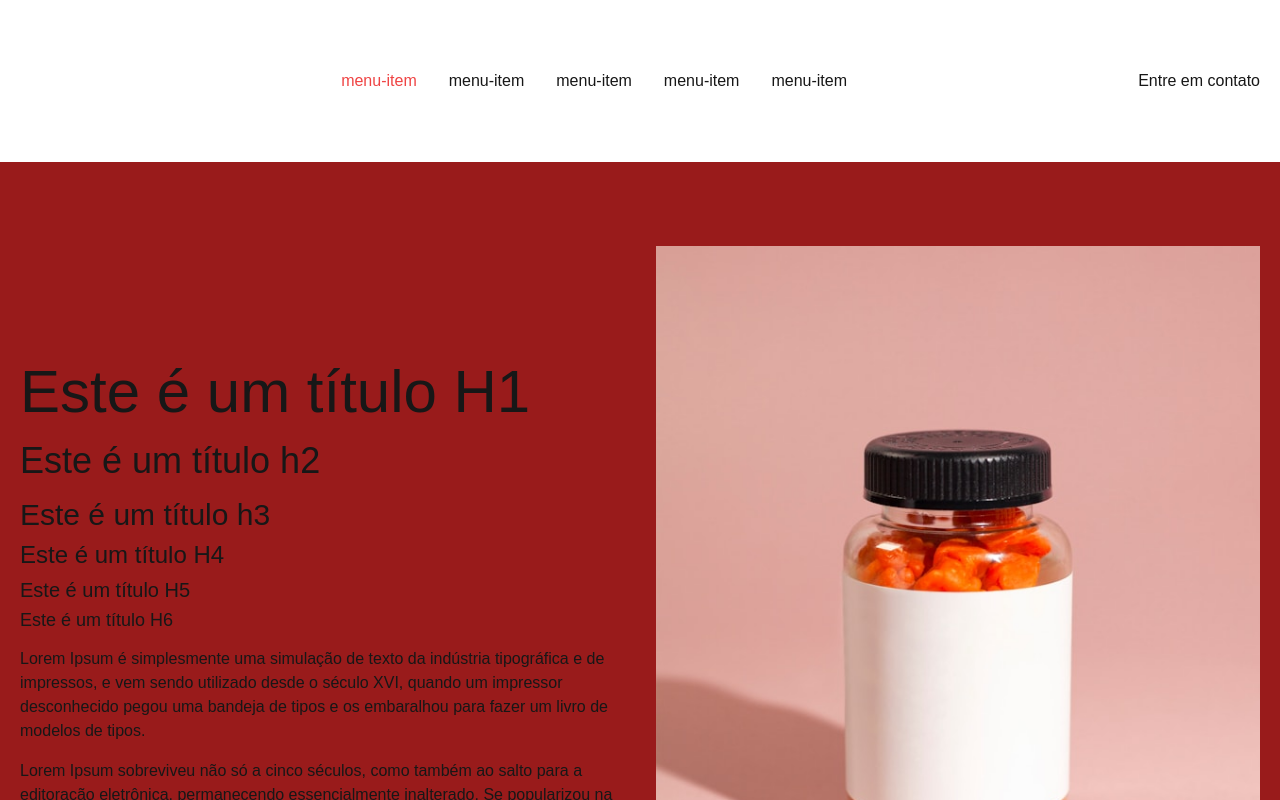
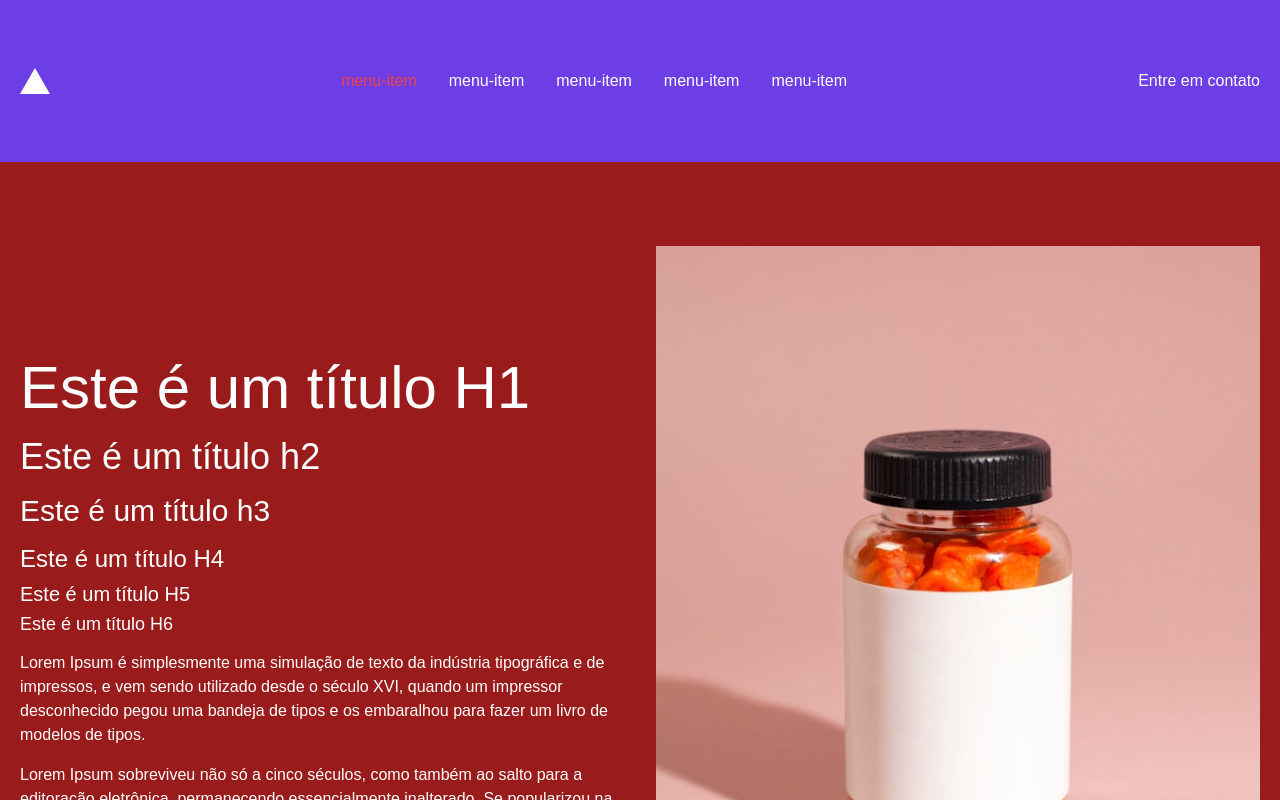
Before and after one commit to allrox/allrox-ui-kit, a Next.js app: page / in a window 1280 px wide. Shown: the top 800 px of the page. Built offline with nearby package versions, Linux system fonts and the light colour scheme.

Commit message:
Inclusão das cores primary, secondary e ajustes de CSS global

```diff
--- a/src/app/globals.css
+++ b/src/app/globals.css
@@ -2,27 +2,15 @@
 @tailwind components;
 @tailwind utilities;
 
-:root {
-  --background: #ffffff;
-  --foreground: #171717;
-}
-
-@media (prefers-color-scheme: dark) {
-  :root {
-    --background: #0a0a0a;
-    --foreground: #ededed;
-  }
-}
-
 body {
-  color: var(--foreground);
-  background: var(--background);
   font-family: Arial, Helvetica, sans-serif;
+  color: #fff;
+  @apply bg-primary-600;
 }
 
 h1 { @apply text-6xl mb-4 font-medium; }
 h2 { @apply text-4xl mb-4 font-medium; }
-h3 { @apply text-3xl mb-2 font-medium; }
+h3 { @apply text-3xl mb-4 font-medium; }
 h4 { @apply text-2xl mb-2 font-medium; }
 h5 { @apply text-xl mb-2 font-medium; }
 h6 { @apply text-lg mb-2 font-medium; }
--- a/tailwind.config.js
+++ b/tailwind.config.js
@@ -10,19 +10,45 @@ module.exports = {
       colors: {
         background: "var(--background)",
         foreground: "var(--foreground)",
+        primary: {
+          50: "#F4F3FF",
+          100: "#EBEAFD",
+          200: "#DBD7FD",
+          300: "#C0B8FA",
+          400: "#A08FF6",
+          500: "#8162F0",
+          600: "#6D3DE6",
+          700: "#602ED3",
+          800: "#5026B1",
+          900: "#442191",
+          950: "#281362"
+        },
+        secondary:{
+          50: "#F7FCE9",
+          100: "#EEF8CF",
+          200: "#DDF1A5",
+          300: "#C4E670",
+          400: "#A1D32E",
+          500: "#8CBD25",
+          600: "#6D9719",
+          700: "#537318",
+          800: "#435B19",
+          900: "#3A4E19",
+          950: "#1D2B08",
+        }
       },
       fontSize: {
         'xs': ['12px', { lineHeight: '150%' }],
         'sm': ['14px', { lineHeight: '150%' }],
         'base': ['16px', { lineHeight: '150%' }],
-        'lg':['18px', {lineHeight:'120%'}],
-        'xl':['20px', {lineHeight:'120%'}],
-        '2xl':['24px', {lineHeight: '120%'}],
-        '3xl':['30px', {lineHeight: '120%'}],
-        '4xl':['36px', {lineHeight: '110%'}],
-        '5xl':['48px', {lineHeight:'110%'}],
-        '6xl':['60px', {lineHeight:'110%'}],
-        '7xl':['72px', {lineHeight:'110%'}]
+        'lg': ['18px', { lineHeight: '120%' }],
+        'xl': ['20px', { lineHeight: '120%' }],
+        '2xl': ['24px', { lineHeight: '120%' }],
+        '3xl': ['30px', { lineHeight: '120%' }],
+        '4xl': ['36px', { lineHeight: '110%' }],
+        '5xl': ['48px', { lineHeight: '110%' }],
+        '6xl': ['60px', { lineHeight: '110%' }],
+        '7xl': ['72px', { lineHeight: '110%' }]
       }
     },
   },
```
